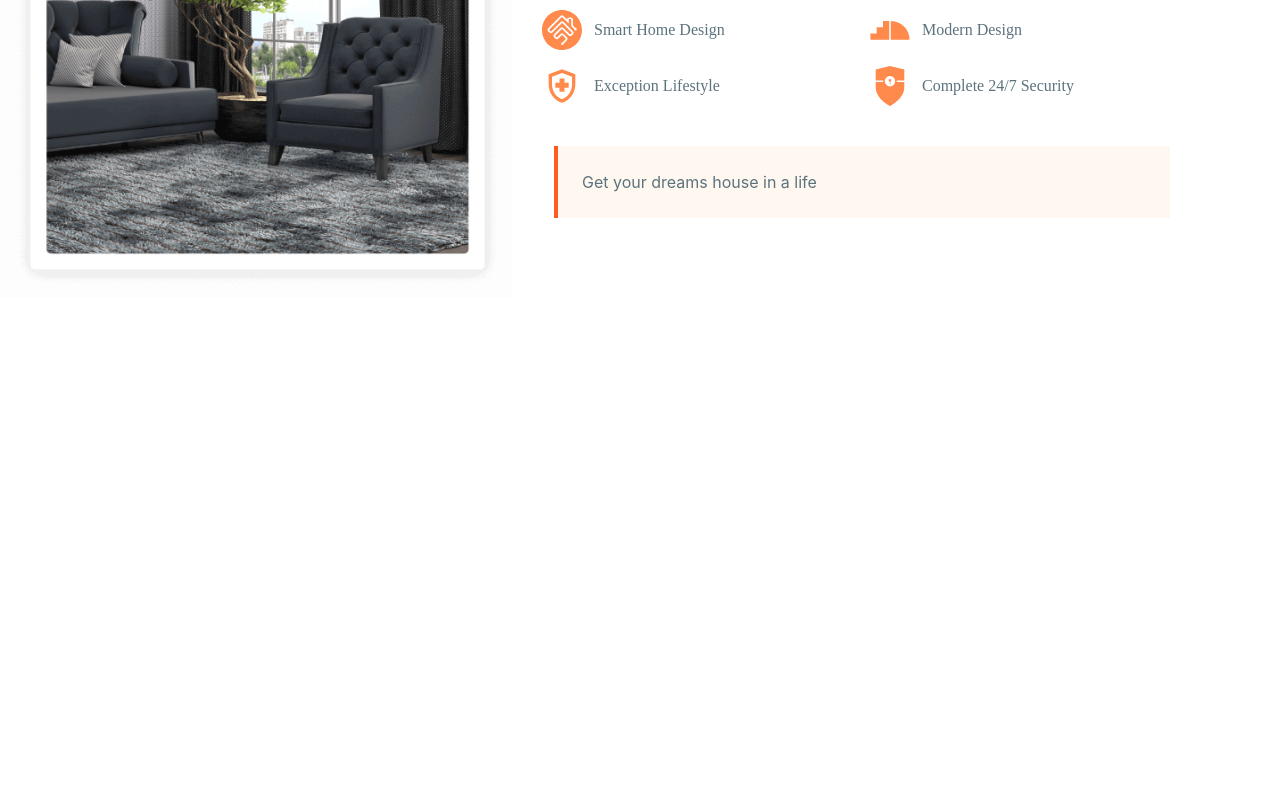
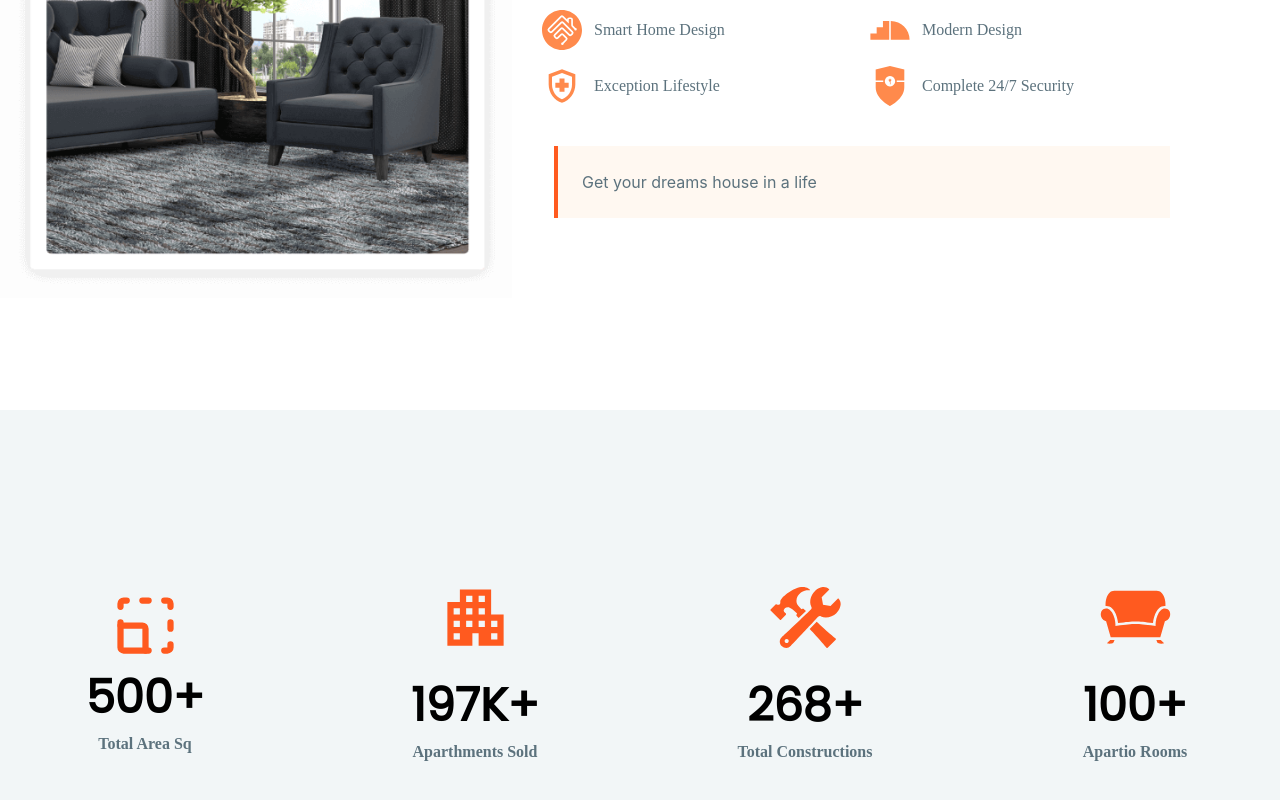
Before and after one commit to MRizki28/HomifyID, a React (Create React App) app: page / in a window 1280 px wide. Shown: the part 1019-1819 px from the top of the page. Before the commit the page ends 1429 px from the top, so only its background shows below. Built offline with nearby package versions, Linux system fonts and the light colour scheme; a web font is replaced by a local one.

Commit message:
delete class container

```diff
--- a/src/pages/Home.jsx
+++ b/src/pages/Home.jsx
@@ -4,6 +4,7 @@ import Hero from "../Base/component/Hero";
 import BottomNavbar from "../Base/component/BottomNavbar";
 import SearchHero from "../Base/component/SearchHero";
 import About from "../Base/component/About";
+import Statistic from "../Base/component/Statistic";
 
 const Home = () => {
 
@@ -14,6 +15,7 @@ const Home = () => {
             <Hero></Hero>
             <SearchHero></SearchHero>
             <About></About>
+            <Statistic></Statistic>
         </>
     )
 }
```
